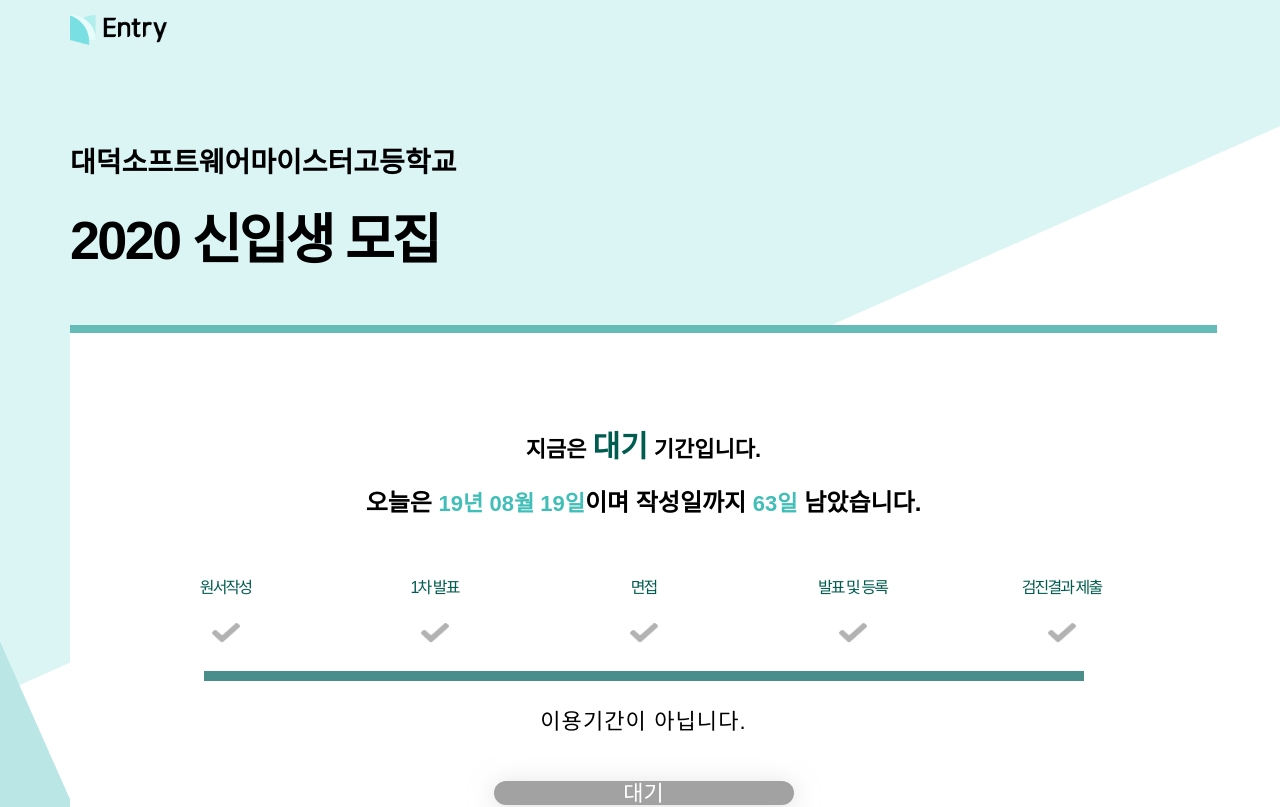
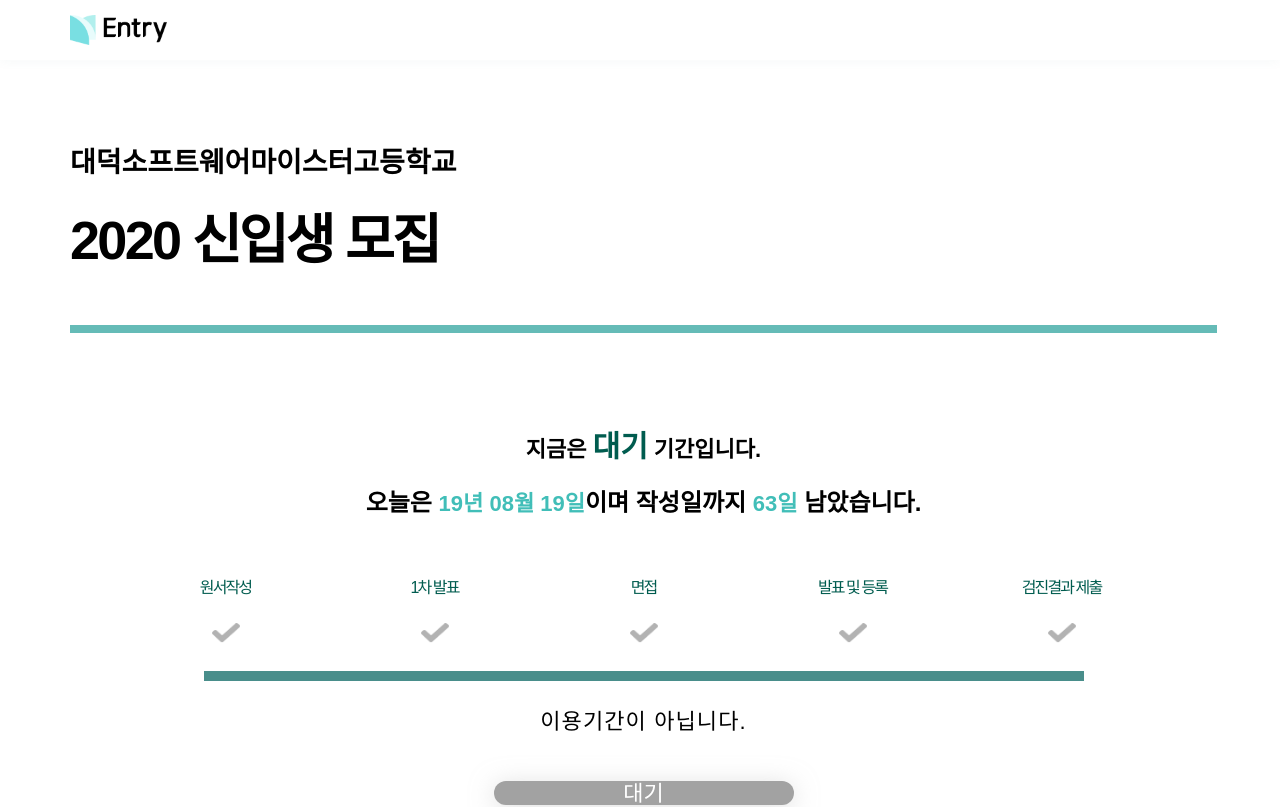
Before and after one commit to EntryDSM/Natuur, a React app in the folder natuur/: page / in a window 1280 px wide. Shown: the top 807 px of the page. Built offline with nearby package versions, Linux system fonts and the light colour scheme; a web font is replaced by a local one.

Commit message:
UPDATE: connect App with preview page

```diff
--- a/natuur/src/App.tsx
+++ b/natuur/src/App.tsx
@@ -41,7 +41,7 @@ const App: FC<Props> = ({ accessToken, refreshToken, email, logOut }) => {
 
   return (
     <BrowserRouter>
-      <div className={appClass}>
+      <div id={appClass}>
         <GlobalStyle />
         <Header
           userName={email.split("@")[0]}
@@ -77,7 +77,11 @@ const App: FC<Props> = ({ accessToken, refreshToken, email, logOut }) => {
               exact
             />
             <Route path="/intro" render={() => <Introduce />} exact />
-            <Route path="/preview" render={() => <Preview />} exact />
+            <Route
+              path="/preview"
+              render={() => <Preview updateAppClass={setAppClass} />}
+              exact
+            />
             <Route path="/grade" render={() => <Grade />} exact />
             <Route path="/mypage" render={() => <MyPage />} exact />
             <Route component={ErrorPage} />
```
